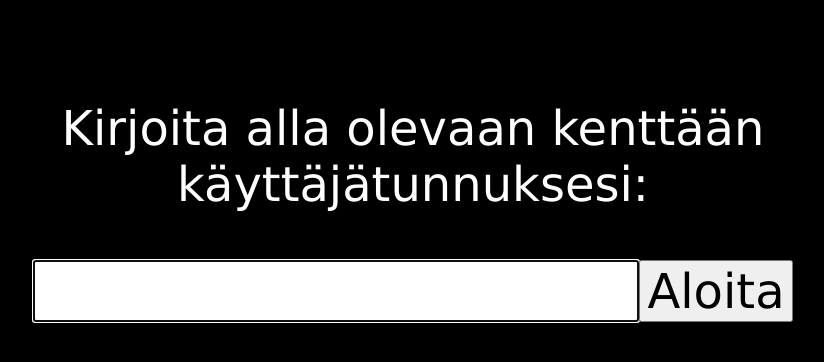
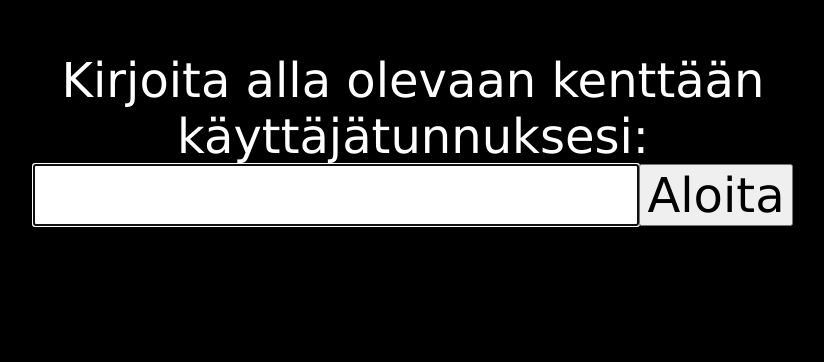
Before and after one commit to rage/ShortTermMemoryTest-front, a website: page ShortTermMemoryTest/index.html in a window 1280 px wide. Shown: the part 248-610 px from the top of the page, without its empty margins (227-1051 px from the left). Drawn offline with Linux system fonts and the light colour scheme.

Commit message:
refactor

```diff
--- a/ShortTermMemoryTest/css/style.css
+++ b/ShortTermMemoryTest/css/style.css
@@ -17,6 +17,12 @@ body{
 	margin-top: -100px;
 	margin-left: -500px;
 }
+
+#write {
+    padding:0;
+    margin:0;
+}
+
 #createUser{
 	position: absolute;
     width: 1000px;
```
